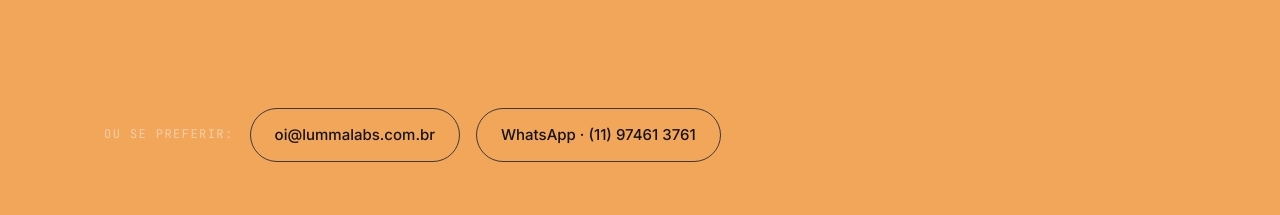
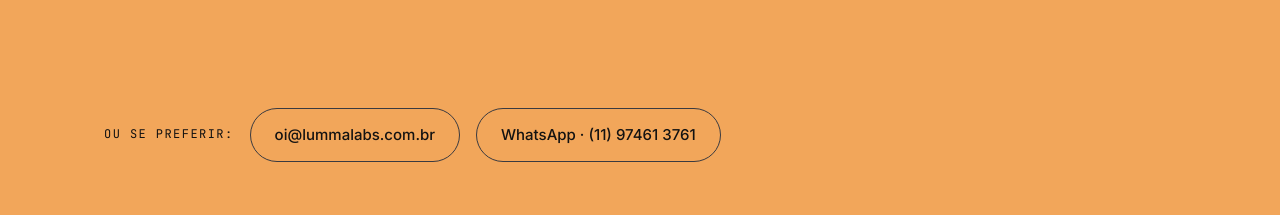
Before and after one commit to neybarao/lummalabs, a Next.js app: page / in a window 1280 px wide. Shown: the part 7900-8115 px from the top of the page. Built offline with nearby package versions, Linux system fonts and the light colour scheme.

Commit message:
Update globals.css
quick color tweak

```diff
--- a/app/globals.css
+++ b/app/globals.css
@@ -1493,7 +1493,7 @@ a.site-footer__bottom-value:hover {
   font-size: 12px;
   letter-spacing: 0.12em;
   text-transform: uppercase;
-  color: var(--text-inverse-3);
+  color: var(--text-ink);
 }
 
 /* ---------- Mobile ------------------------------------------- */
```
